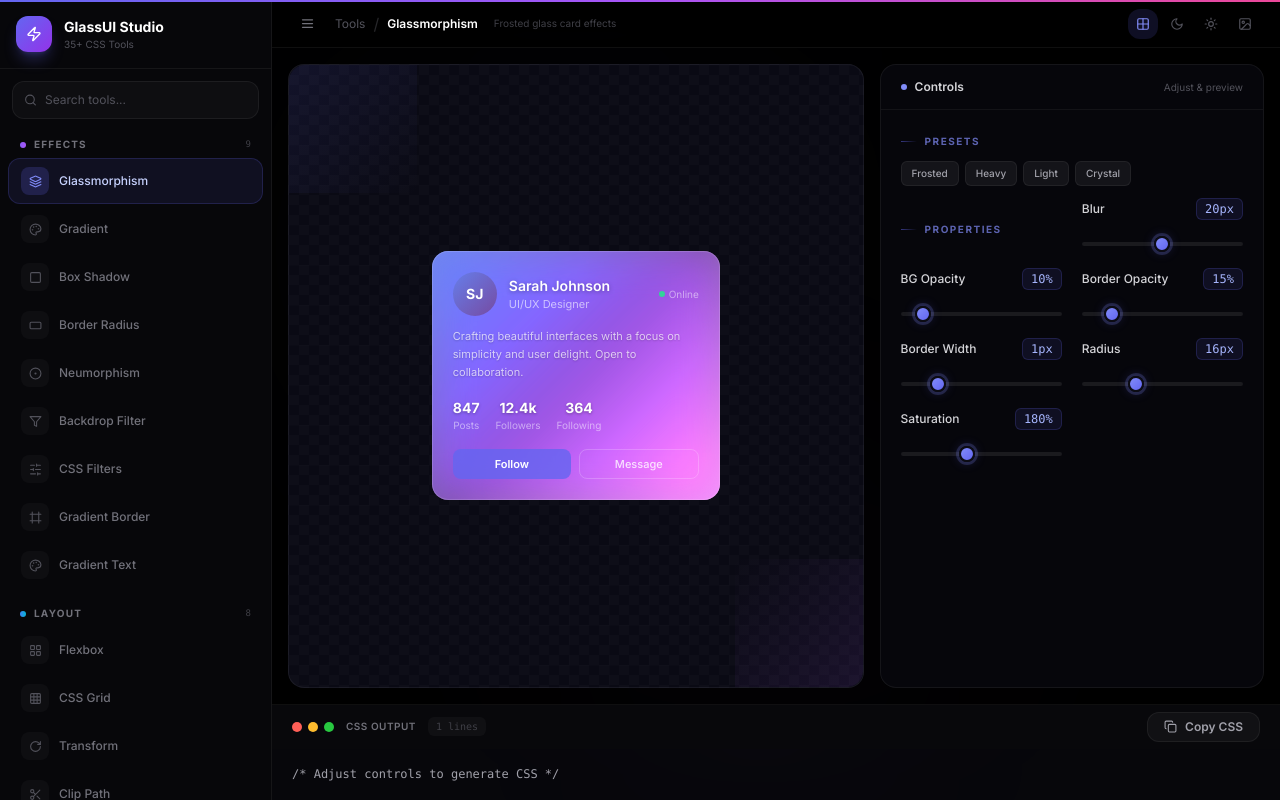
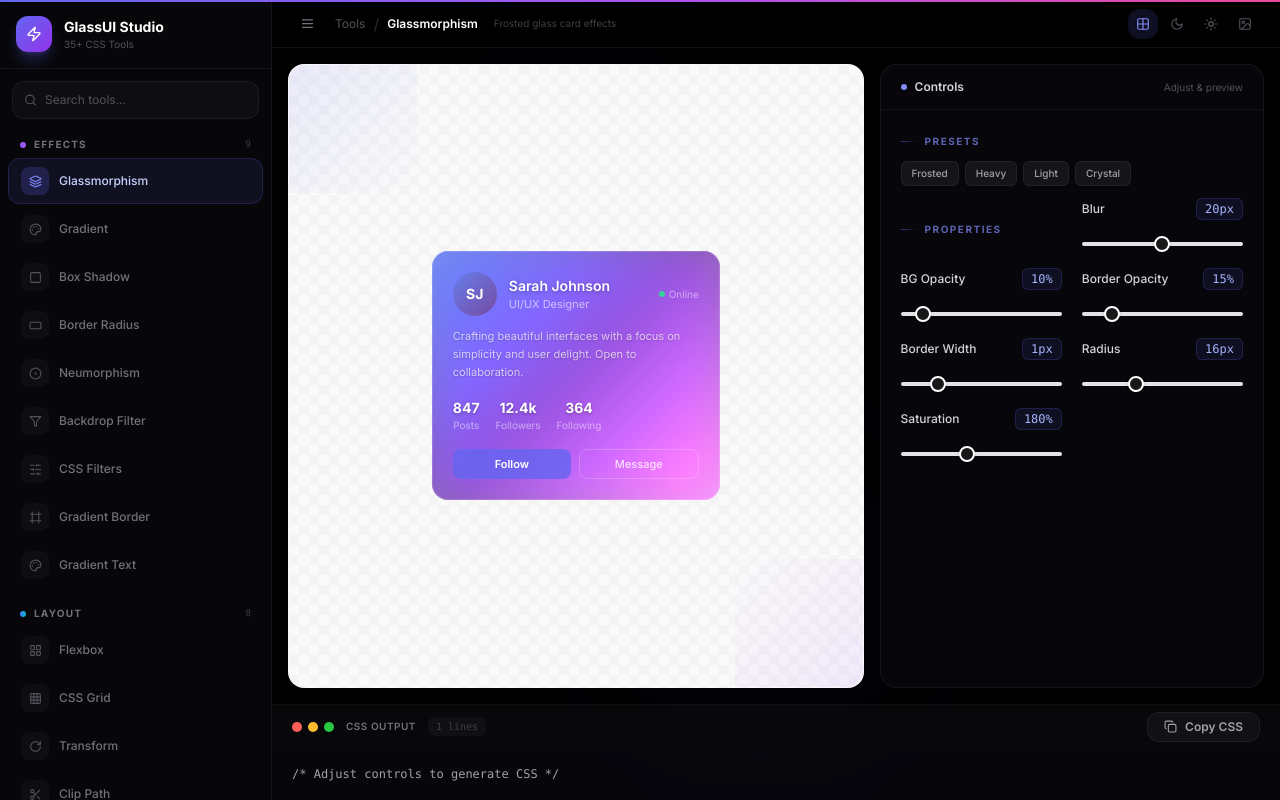
Before and after one commit to ZarifRahman199/GlassUI-Studio, a Next.js app: page / in a window 1280 px wide. Both pictures are taken after a click on the button "Log in". Built offline with nearby package versions, Linux system fonts and the light colour scheme.

Commit message:
Clean SaaS redesign - light theme, minimal, professional

```diff
--- a/app/globals.css
+++ b/app/globals.css
@@ -3,39 +3,38 @@
 @tailwind utilities;
 
 * { margin: 0; padding: 0; box-sizing: border-box; }
-html { color-scheme: dark; scroll-behavior: smooth; }
 
 body {
-  background: #000;
-  color: #e4e4e7;
+  background: #fff;
+  color: #18181b;
   font-family: 'Inter', -apple-system, BlinkMacSystemFont, sans-serif;
   overflow-x: hidden;
+  -webkit-font-smoothing: antialiased;
+  -moz-osx-font-smoothing: grayscale;
 }
 
 /* ─── Scrollbar ─── */
 ::-webkit-scrollbar { width: 6px; height: 6px; }
 ::-webkit-scrollbar-track { background: transparent; }
-::-webkit-scrollbar-thumb { background: rgba(255,255,255,0.08); border-radius: 10px; }
-::-webkit-scrollbar-thumb:hover { background: rgba(255,255,255,0.15); }
+::-webkit-scrollbar-thumb { background: rgba(0,0,0,0.08); border-radius: 10px; }
+::-webkit-scrollbar-thumb:hover { background: rgba(0,0,0,0.15); }
 
 /* ─── Range Input ─── */
 input[type="range"] {
   -webkit-appearance: none; appearance: none;
   height: 4px; border-radius: 4px;
-  background: rgba(255,255,255,0.08); outline: none; width: 100%;
+  background: #e4e4e7; outline: none; width: 100%;
 }
 input[type="range"]::-webkit-slider-thumb {
   -webkit-appearance: none; appearance: none;
   width: 16px; height: 16px; border-radius: 50%;
-  background: linear-gradient(135deg, #818cf8, #6366f1);
-  cursor: pointer;
-  border: 2px solid #0c0c14;
-  box-shadow: 0 0 0 3px rgba(129,140,248,0.2), 0 0 12px rgba(99,102,241,0.3);
-  transition: all 0.2s;
+  background: #18181b; cursor: pointer;
+  border: 2px solid #fff;
+  box-shadow: 0 1px 3px rgba(0,0,0,0.2);
+  transition: box-shadow 0.15s;
 }
 input[type="range"]::-webkit-slider-thumb:hover {
-  box-shadow: 0 0 0 5px rgba(129,140,248,0.15), 0 0 20px rgba(99,102,241,0.4);
-  transform: scale(1.15);
+  box-shadow: 0 1px 6px rgba(0,0,0,0.3);
 }
 
 /* ─── Color Input ─── */
@@ -44,7 +43,7 @@ input[type="color"] {
   border: none; padding: 0; cursor: pointer;
 }
 input[type="color"]::-webkit-color-swatch-wrapper { padding: 0; }
-input[type="color"]::-webkit-color-swatch { border: none; border-radius: 8px; }
+input[type="color"]::-webkit-color-swatch { border: none; border-radius: 6px; }
 
 /* ─── Select ─── */
 select {
@@ -59,40 +58,34 @@ select {
 /* ─── Preview Backgrounds ─── */
 .checkerboard {
   background-image:
-    linear-gradient(45deg, #0e0e18 25%, transparent 25%),
-    linear-gradient(-45deg, #0e0e18 25%, transparent 25%),
-    linear-gradient(45deg, transparent 75%, #0e0e18 75%),
-    linear-gradient(-45deg, transparent 75%, #0e0e18 75%);
+    linear-gradient(45deg, #f4f4f5 25%, transparent 25%),
+    linear-gradient(-45deg, #f4f4f5 25%, transparent 25%),
+    linear-gradient(45deg, transparent 75%, #f4f4f5 75%),
+    linear-gradient(-45deg, transparent 75%, #f4f4f5 75%);
   background-size: 20px 20px;
   background-position: 0 0, 0 10px, 10px -10px, -10px 0px;
-  background-color: #0a0a14;
+  background-color: #fafafa;
 }
 
 .gradient-mesh {
   background:
-    radial-gradient(ellipse at 20% 50%, rgba(120, 119, 198, 0.2) 0%, transparent 50%),
-    radial-gradient(ellipse at 80% 20%, rgba(255, 119, 198, 0.15) 0%, transparent 50%),
-    radial-gradient(ellipse at 60% 80%, rgba(99, 102, 241, 0.18) 0%, transparent 50%),
-    #050507;
+    radial-gradient(ellipse at 20% 50%, rgba(99, 102, 241, 0.08) 0%, transparent 50%),
+    radial-gradient(ellipse at 80% 20%, rgba(168, 85, 247, 0.06) 0%, transparent 50%),
+    radial-gradient(ellipse at 60% 80%, rgba(236, 72, 153, 0.06) 0%, transparent 50%),
+    #ffffff;
 }
 
-/* ─── Glow Effects ─── */
+/* ─── Animations ─── */
 @keyframes float {
   0%, 100% { transform: translateY(0px); }
-  50% { transform: translateY(-10px); }
-}
-@keyframes pulse-glow {
-  0%, 100% { opacity: 0.5; }
-  50% { opacity: 1; }
+  50% { transform: translateY(-8px); }
 }
 @keyframes gradient-shift {
   0% { background-position: 0% 50%; }
   50% { background-position: 100% 50%; }
   100% { background-position: 0% 50%; }
 }
-
 .animate-float { animation: float 6s ease-in-out infinite; }
-.animate-pulse-glow { animation: pulse-glow 3s ease-in-out infinite; }
 .animate-gradient {
   background-size: 200% 200%;
   animation: gradient-shift 8s ease infinite;
```
